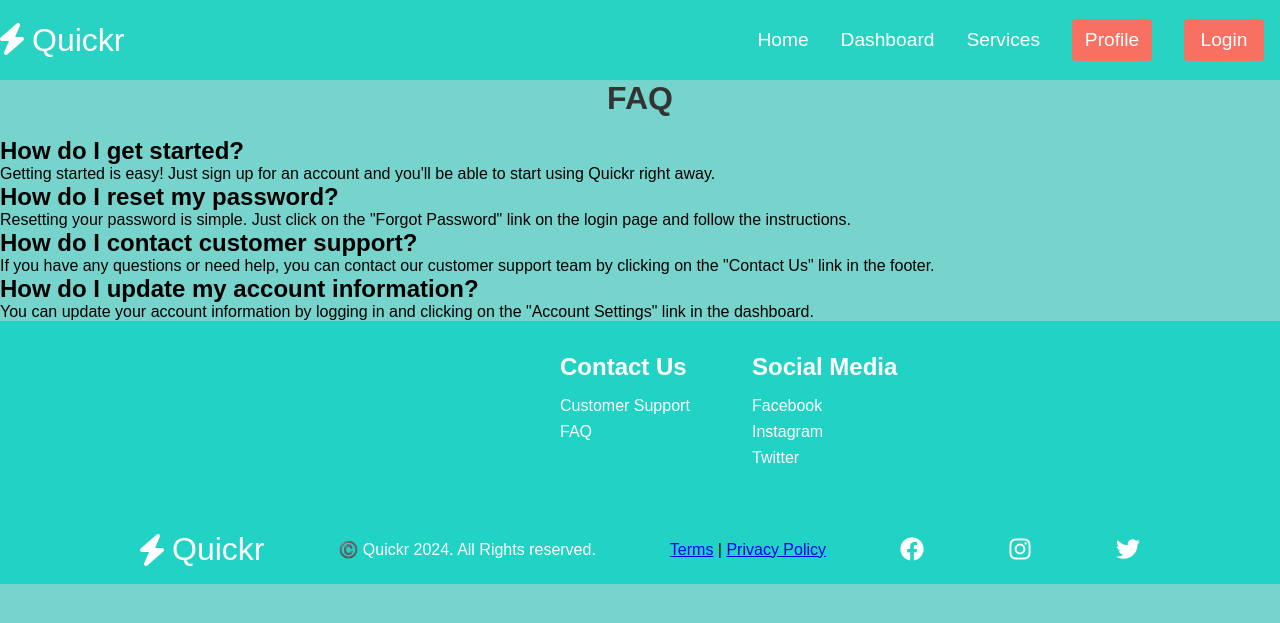
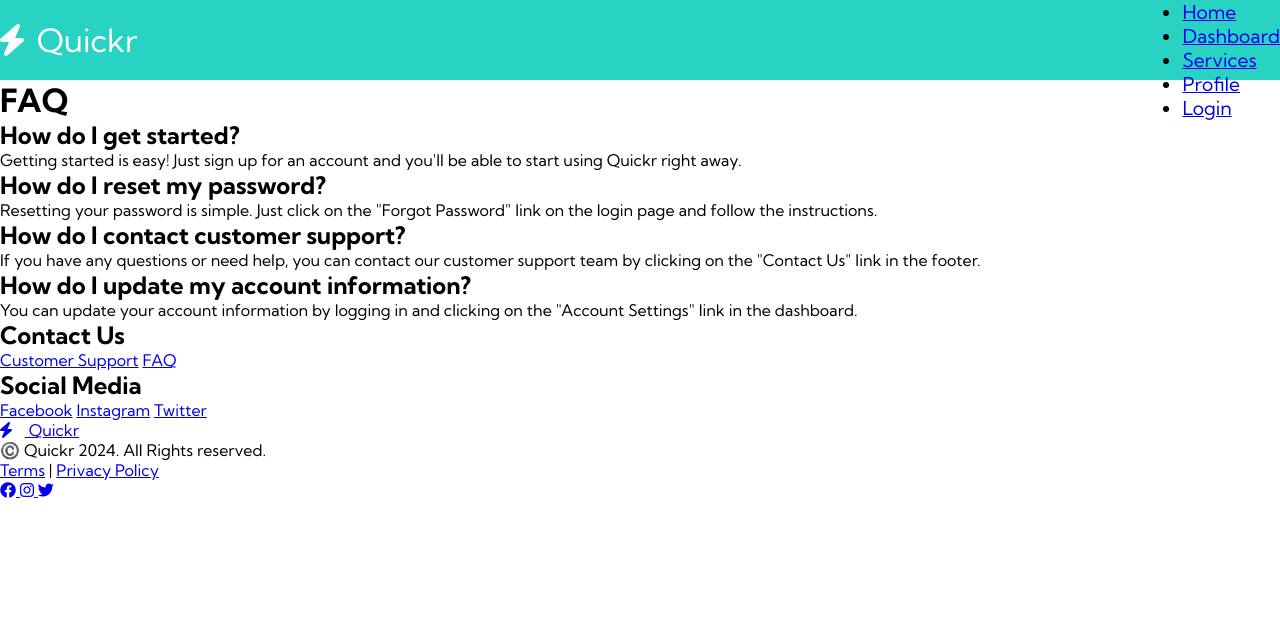
Before and after one commit to Sadbags/Portfolio, a Flask app: page /FAQ in a window 1280 px wide. Shown: the top 623 px of the page. Run offline with Flask 3, Linux system fonts and the light colour scheme.

Commit message:
update css base.html

```diff
--- a/app.py
+++ b/app.py
@@ -45,7 +45,7 @@ if not os.path.exists(app.config['UPLOAD_FOLDER']):
     os.makedirs(app.config['UPLOAD_FOLDER'])
 
 class Config(object):
-    app.config['SQLALCHEMY_DATABASE_URI'] = 'sqlite:////Users/bags/Portfolio/instance/Quickr.db'
+    app.config['SQLALCHEMY_DATABASE_URI'] ='sqlite://///Users/alexguadalupe/Documents/GitHub/Portfolio/instance/Quickr.db'   #sqlite:////Users/bags/Portfolio/instance/Quickr.db'
     app.config['JWT_SECRET_KEY'] = 'Quickr-app'
 
 
--- /dev/null
+++ b/static/CSS/base.css
@@ -0,0 +1,74 @@
+/* Importa la URL de Google Fonts / Imports the URL from Google Fonts */
+@import url("https://fonts.googleapis.com");
+
+/* Importa la URL de Google Fonts Static / Imports the URL from Google Fonts Static */
+@import url("https://fonts.gstatic.com");
+
+/* Importa la fuente 'Kumbh Sans' con diferentes pesos / Imports the 'Kumbh Sans' font with different weights */
+@import url("https://fonts.googleapis.com/css2?family=Kumbh+Sans:wght@100..900&display=swap");
+
+/* Importa la fuente 'Kumbh Sans' con diferentes pesos (duplicado) / Imports the 'Kumbh Sans' font with different weights (duplicate) */
+@import url("https://fonts.googleapis.com/css2?family=Kumbh+Sans:wght@100..900&display=swap");
+
+/* Importa los iconos de Font Awesome / Imports Font Awesome icons */
+/* logos fb,tw,ig,blot fav */
+@import url("https://cdnjs.cloudflare.com/ajax/libs/font-awesome/6.0.0-beta3/css/all.min.css");
+
+/*ESTILOS GLOBALES / GLOBAL STYLES*/
+* {
+    /* Aplica estilos globales a todos los elementos / Applies global styles to all elements */
+    /* Define el modelo de caja como border-box / Sets the box model to border-box */
+    box-sizing: border-box;
+    /* Elimina el margen por defecto / Removes default margin */
+    margin: 0;
+    /* Elimina el padding por defecto / Removes default padding */
+    padding: 0;
+    /* Establece la fuente por defecto como 'Kumbh Sans' / Sets the default font to 'Kumbh Sans' */
+    font-family: 'Kumbh Sans', sans-serif;
+}
+
+.navbar {
+    /* espacio de la BARRA DE NAVEGACIÓN / NAVBAR */
+    background: #29d3c4;
+    height: 80px;
+    display: flex;
+    justify-content: center;
+    align-items: center;
+    font-size: 1.2rem;
+    position: sticky;
+    top: 0;
+    z-index: 999;
+}
+
+.navbar__container {
+    /* Contenedor de la barra de navegación / Navbar container */
+    display: flex;
+    justify-content: space-between;
+    height: 80px;
+    z-index: 1;
+    width: 100%;
+    max-width: 1300px;
+    margin: 0 auto;
+    padding: 0;
+}
+
+#navbar__logo {
+    /* Logo de la barra de navegación / Navbar logo */
+    background-color: #fff;
+    background-size: 100%;
+    -webkit-background-clip: text;
+    -moz-background-clip: text;
+    -webkit-text-fill-color: transparent;
+    -moz-text-fill-color: transparent;
+    display: flex;
+    align-items: center;
+    cursor: pointer;
+    text-decoration: none;
+    font-size: 2rem;
+}
+
+.fa-solid {
+    /* Iconos de Font Awesome / Font Awesome icons */
+    margin-right: .8rem;
+    /* Separa el bolt del navbar del nombre de la barra de navegación / Separates the bolt from the navbar name */
+}
--- a/templates/base.html
+++ b/templates/base.html
@@ -1,39 +1,58 @@
 <!DOCTYPE html>
 <html lang="en">
+<!-- Define el tipo de documento como HTML5 / Defines the document type as HTML5 -->
+
 <head>
-    <meta charset="UTF-8">
-    <meta name="viewport" content="width=device-width, initial-scale=1.0">
+  <meta charset="UTF-8" />
+  <!-- Define la codificación de caracteres como UTF-8 / Defines the character encoding as UTF-8 -->
+  <meta name="viewport" content="width=device-width, initial-scale=1.0" />
+  <!-- Configura la ventana gráfica para que sea responsiva / Sets the viewport to be responsive -->
   <title>{% block title %}Quickr{% endblock %}</title>
-    <link rel="shortcut icon" href="{{ url_for('static', filename='LB.png') }}" type="image/png"> <!-- favicon -->
-    <link rel="stylesheet" href="{{ url_for('static', filename='CSS/styles.css') }}"> <!-- hoja de estilos común -->
-    <link rel="stylesheet" href="{{ url_for('static', filename='CSS/styles.css') }}"> <!-- hoja de estilos de flechas y rayito -->
-    {% block stylesheets %} <!-- hojas de estilos específicas de cada página irán aquí -->
+  <!-- Define el título de la página, que puede ser sobrescrito por bloques específicos de cada página / Defines the page title, which can be overridden by specific page blocks -->
+
+  <!-- Incluye un favicon para la página / Includes a favicon for the page -->
+  <link rel="shortcut icon" href="{{ url_for('static', filename='LB.png') }}" type="image/png" />
+
+  <!-- Incluye una hoja de estilos común / Includes a common stylesheet -->
+  <link rel="stylesheet" href="{{ url_for('static', filename='CSS/base.css') }}" />
+
+  {% block stylesheets %}
+  <!-- Bloque para incluir hojas de estilos específicas de cada página / Block to include specific stylesheets for each page -->
   {% endblock %}
 </head>
-<body>
-    <header> <!-- contenido de encabezado común -->
+
+<body> <!-- Cuerpo de la página / Page body -->
+  <header> <!-- Contenido de encabezado común / Common header content -->
     <nav class="navbar">
       <div class="navbar__container">
+        <!-- Logo y enlace a la página principal / Logo and link to the homepage -->
         <a href="{{ url_for('home') }}" id="navbar__logo"><i class=""><i class="fa-solid fa-bolt"></i></i> Quickr</a>
+        <!-- Botón para el menú móvil / Button for mobile menu -->
         <div class="navbar__toggle" id="mobile-menu">
           <span class="bar"></span>
           <span class="bar"></span>
           <span class="bar"></span>
         </div>
+        <!-- Lista de enlaces de navegación / Navigation links list -->
         <ul class="navbar__menu">
           <li class="navbar__item">
+            <!-- Enlace a la página principal / Link to the homepage -->
             <a href="{{ url_for('home') }}" class="navbar__links">Home</a>
           </li>
           <li class="navbar__item">
+            <!-- Enlace al panel de control / Link to the dashboard -->
             <a href="{{ url_for('dashboard') }}" class="navbar__links">Dashboard</a>
           </li>
           <li class="navbar__item">
+            <!-- Enlace a los servicios / Link to the services -->
             <a href="{{ url_for('get_services') }}" class="navbar__links">Services</a>
           </li>
           <li class="navbar__btn">
+            <!-- Enlace al perfil / Link to the profile -->
             <a href="{{ url_for('profile') }}" class="button">Profile</a>
           </li>
           <li class="navbar__btn">
+            <!-- Enlace para iniciar sesión / Link to login -->
             <a href="{{ url_for('login') }}" class="button">Login</a>
           </li>
         </ul>
@@ -42,23 +61,26 @@
   </header>
 
   <main>
+    <!-- Bloque para contenido específico de cada página / Block for specific content for each page -->
     {% block content %}
-        <!-- Contenido específico de cada página irá aquí -->
     {% endblock %}
   </main>
 
-    <footer> <!-- contenido de pie de página común -->
+  <footer>
+    <!-- Contenido de pie de página común / Common footer content -->
     <div class="footer__container">
       <div class="footer__links">
         <div class="footer__link--wrapper">
           <div class="footer__link--items"></div>
           <div class="footer__link--items">
             <h2>Contact Us</h2>
+            <!-- Enlaces a soporte al cliente y FAQ / Links to customer support and FAQ -->
             <a href="{{ url_for('support') }}">Customer Support</a>
             <a href="{{ url_for('FAQ') }}">FAQ</a>
           </div>
           <div class="footer__link--items">
             <h2>Social Media</h2>
+            <!-- Enlaces a redes sociales / Links to social media -->
             <a href="https://www.facebook.com" target="_blank">Facebook</a>
             <a href="https://www.instagram.com" target="_blank">Instagram</a>
             <a href="https://www.twitter.com" target="_blank">Twitter</a>
@@ -68,11 +90,18 @@
       <div class="social__media">
         <div class="social__media--wrap">
           <div class="footer__logo">
+            <!-- Logo y enlace a la página principal / Logo and link to the homepage -->
             <a href="{{ url_for('home') }}" id="footer__logo"><i class="fa-solid fa-bolt"></i> Quickr</a>
           </div>
-                    <p class="website__rights"> ©️ Quickr 2024. All Rights reserved.</p>
-                    <p><a href="{{ url_for('terms') }}">Terms</a> | <a href="{{ url_for('privacypolicy') }}">Privacy Policy</a></p>
+          <!-- Derechos de autor / Copyright -->
+          <p class="website__rights">©️ Quickr 2024. All Rights reserved.</p>
+          <p>
+            <!-- Enlaces a términos y políticas de privacidad / Links to terms and privacy policy -->
+            <a href="{{ url_for('terms') }}">Terms</a> |
+            <a href="{{ url_for('privacypolicy') }}">Privacy Policy</a>
+          </p>
           <div class="social__icons">
+            <!-- Iconos y enlaces a redes sociales / Icons and links to social media -->
             <a href="https://www.facebook.com" class="social__icon--link" target="_blank">
               <i class="fab fa-facebook"></i>
             </a>
@@ -88,9 +117,11 @@
     </div>
   </footer>
 
+  <!-- Bloque para scripts específicos de cada página / Block for specific scripts for each page -->
   {% block scripts %}
+  <!-- Incluye un script de JavaScript / Includes a JavaScript script -->
   <script src="{{ url_for('static', filename='JS/search.js') }}"></script>
   {% endblock %}
-    <!-- scripts específicos de cada página irán aquí -->
 </body>
+
 </html>
```
Also changed, not shown: static/CSS/styles.css (+39 -19 lines), instance/Quickr.db. Lines whose indentation alone changed are shown as unchanged.
